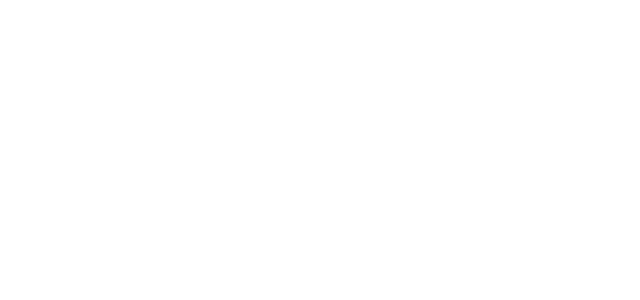
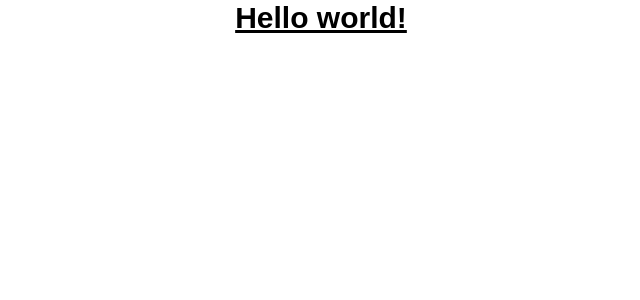
Before and after one commit to princepride/ISY5005, a React (Create React App) app in the folder client/: page /test in a window 1280 px wide. Before the commit this address had no page. Shown: the top 300 px of the page, without its empty margins (319-959 px from the left). Built offline with nearby package versions, Linux system fonts and the light colour scheme; the HTML template or start-up script is replaced by a standard one.

Commit message:
add tailwind

```diff
--- a/client/package.json
+++ b/client/package.json
@@ -41,5 +41,8 @@
       "last 1 firefox version",
       "last 1 safari version"
     ]
+  },
+  "devDependencies": {
+    "tailwindcss": "^3.3.1"
   }
 }
--- a/client/src/App.js
+++ b/client/src/App.js
@@ -4,6 +4,7 @@
 import StartPage from './pages/StartPage';
 import LoginPage from './pages/LoginPage';
 import FormPage from './pages/FormPage';
+import TestPage from './pages/TestPage';
 import { ContextProvider } from './contexts/ContextProvider';
 import { WZPContextProvider } from './contexts/WZPContextProvider';
 import config_data from './assets/data/config_data.json'
@@ -34,6 +35,7 @@
               <Route path="/" element={(<StartPage />)} />
               <Route path="/login" element={(<LoginPage/>)} />
               <Route path="/form" element={(<FormPage />)} />
+              <Route path="/test" element={(<TestPage />)} />
             </Routes>
           </BrowserRouter>
         </WZPContextProvider>
--- /dev/null
+++ b/client/src/components/Chat.jsx
@@ -0,0 +1,9 @@
+import React from 'react'
+
+export default function Chat() {
+  return (
+    <div>
+
+    </div>
+  )
+}
--- a/client/src/index.css
+++ b/client/src/index.css
@@ -11,3 +11,7 @@
   font-family: source-code-pro, Menlo, Monaco, Consolas, 'Courier New',
     monospace;
 }
+
+@tailwind base;
+@tailwind components;
+@tailwind utilities;
--- /dev/null
+++ b/client/src/pages/TestPage.jsx
@@ -0,0 +1,9 @@
+import React from 'react'
+
+export default function TestPage() {
+  return (
+    <h1 className="text-3xl font-bold underline">
+      Hello world!
+    </h1>
+  )
+}
--- /dev/null
+++ b/client/tailwind.config.js
@@ -0,0 +1,10 @@
+/** @type {import('tailwindcss').Config} */
+module.exports = {
+  content: [
+    "./src/**/*.{js,jsx,ts,tsx}",
+],
+  theme: {
+    extend: {},
+  },
+  plugins: [],
+}
```
Also changed, not shown: 1 other file (tests, documents, lock files or other folders).
